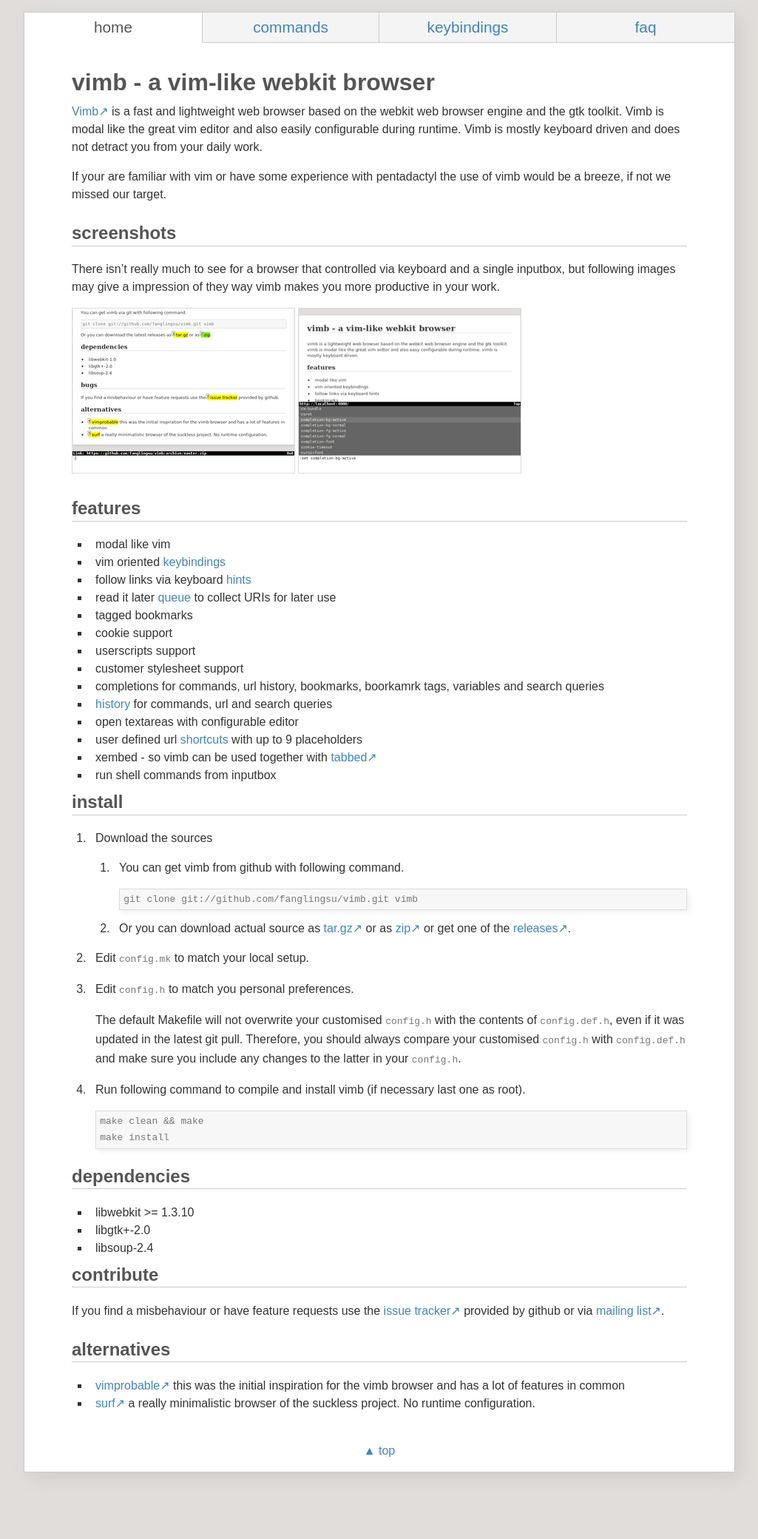
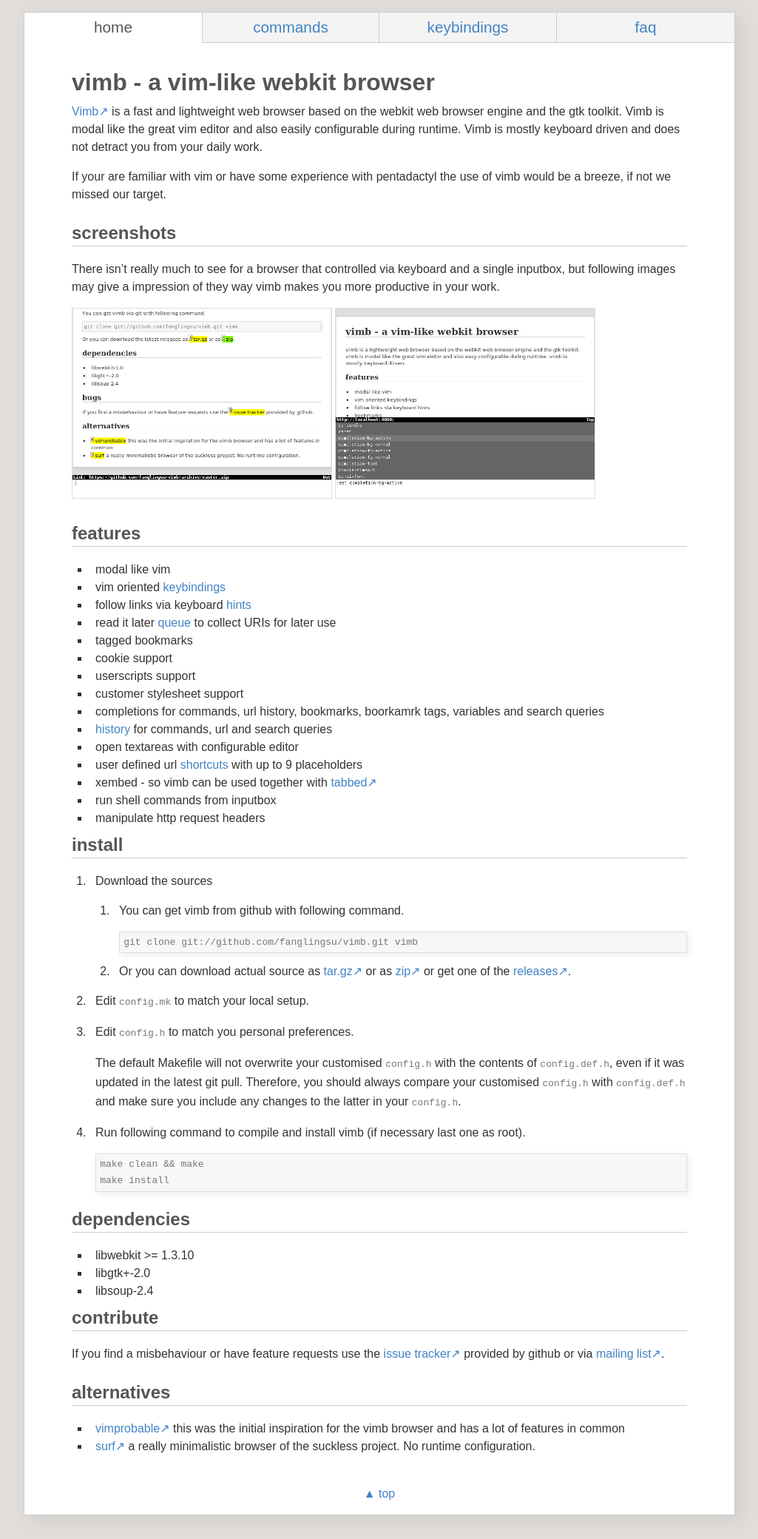
Before and after one commit to fanglingsu/vimb, a Jekyll site: the page built from index.md, in a window 1280 px wide. Shown: the whole page at 74% size, without its empty margins (127-1152 px from the left). Built offline with Jekyll 4.4.1, drawn with Linux system fonts in a browser that asks for light colours; before the commit the page ends 2022 px from its top, so only the background shows below that.

Commit message:
Added header feature.
Use full size images also in small view. The thumbnail images had a slightly
higher file size and looked also terrible, so we can use the original image
here.

```diff
--- a/index.md
+++ b/index.md
@@ -21,8 +21,8 @@
 a single inputbox, but following images may give a impression of they way vimb
 makes you more productive in your work.
 
-[![link hinting](media/tn/vimb-hints.png "link hinting (688x472 33kB)"){:width="300"}{:height="206"}](media/vimb-hints.png)
-[![setting completion of vimb](media/tn/vimb-completion.png "completion of settings (688x472 11kB)"){:width="300"}{:height="206"}](media/vimb-completion.png)
+[![link hinting](media/vimb-hints.png "link hinting (688x472 32kB)"){:width="350"}](media/vimb-hints.png)
+[![setting completion of vimb](media/vimb-completion.png "completion of settings (690x472 10kB)"){:width="350"}](media/vimb-completion.png)
 
 ## features
 
@@ -41,6 +41,7 @@
 - user defined url [shortcuts][] with up to 9 placeholders
 - xembed - so vimb can be used together with [tabbed][]
 - run shell commands from inputbox
+- manipulate http request headers
 
 ## install
 
--- a/theme/main.css
+++ b/theme/main.css
@@ -24,7 +24,7 @@
 ul li{list-style-type:square}
 ol li{list-style-type:decimal}
 li{line-height:1.5em;padding-left:.5em}
-img{border:1px solid #ddd;max-width:100%;padding:0 0 1em 0}
+img{border:1px solid #ddd;max-width:100%;padding:0 0 1em 0;height:auto}
 pre{line-height:1.7em;background:#f7f7f7;border:1px solid #ddd;box-shadow:.26em .26em .65em #eee;padding:.2em .4em;overflow:auto}
 code{font-family:monospace;color:#777;white-space:pre}
 a,a:link{color:#4183C4;text-decoration:none;outline:none}
```
Also changed, not shown: media/tn/vimb-completion.png (deleted), media/tn/vimb-hints.png (deleted).
